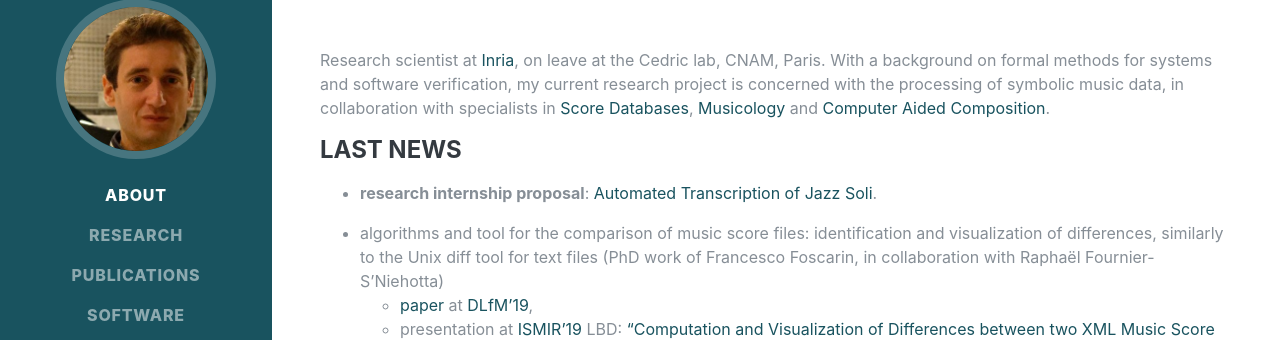
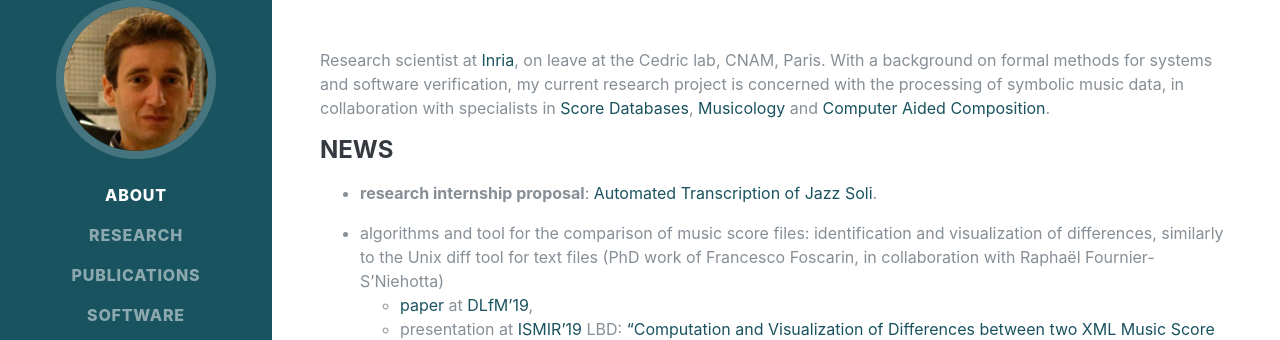
Before and after one commit to florento/florent-jacquemard.github.io, a Jekyll site: the page built from index.html, in a window 1280 px wide and 900 px high. Shown: the part 187-527 px from the top of the window. Built offline with Jekyll 4.4.1, drawn with Linux system fonts in a browser that asks for light colours; some web fonts are replaced.

Commit message:
update news

```diff
--- a/_layouts/resume.html
+++ b/_layouts/resume.html
@@ -98,7 +98,7 @@
       <!-- intro -->
       <p class="lead mb-5">{{ site.resume_header_introfull | markdownify }}</p>
       <!-- news -->
-      <h4 class="mb-2">Last news</h4>
+      <h4 class="mb-2">News</h4>
       {% for fileitems in site.news %}
       <div class="resume-item" itemtype="http://schema.org/CreativeWork">
         <p class="resume-content mr-auto">{{ fileitems.content | markdownify }}</p>
```
Also changed, not shown: _news/news.md (+2 -0 lines), 1 other file.
